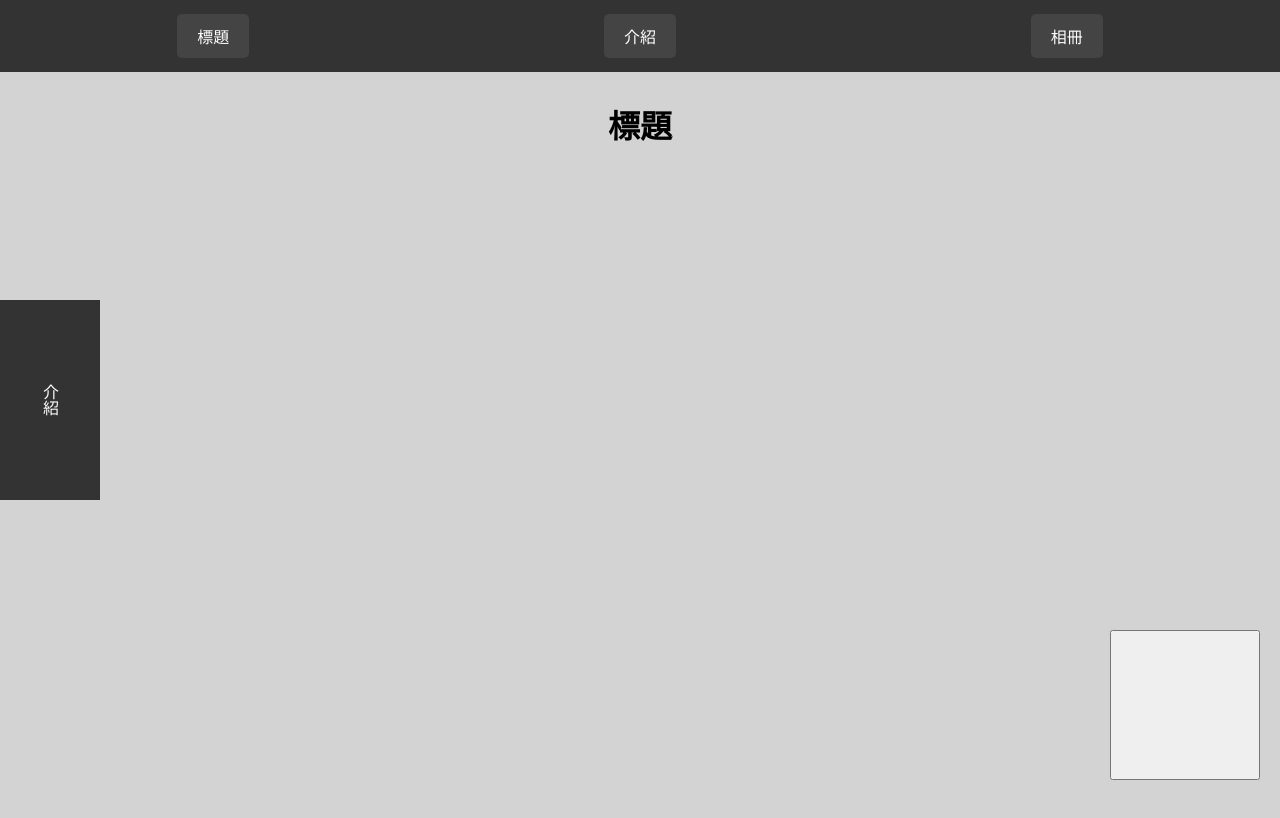
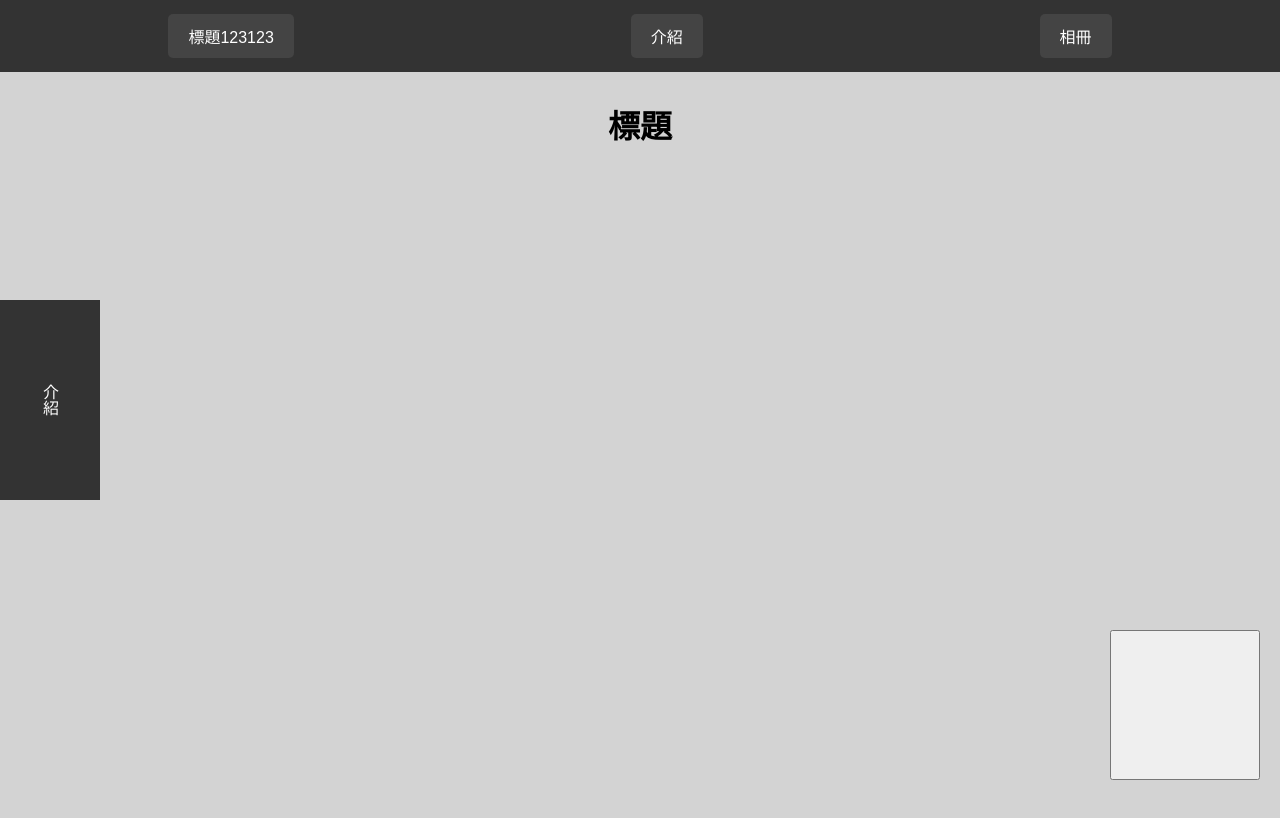
Before and after one commit to linnaijun/HCIwebsite, a React (Create React App) app: page / in a window 1280 px wide. Shown: the top 818 px of the page. Built offline with nearby package versions, Linux system fonts and the light colour scheme.

Commit message:
Update App.js

```diff
--- a/src/App.js
+++ b/src/App.js
@@ -82,7 +82,7 @@ function App() {
 
     <div className="App">
     <div className="header">
-      <button className="linkButton" onClick={() => scrollToSection('title')}>標題</button>
+      <button className="linkButton" onClick={() => scrollToSection('title')}>標題123123</button>
       <button className="linkButton" onClick={() => scrollToSection('introduction')}>介紹</button>
       <button className="linkButton" onClick={() => scrollToSection('album')}>相冊</button>
     </div>
```
